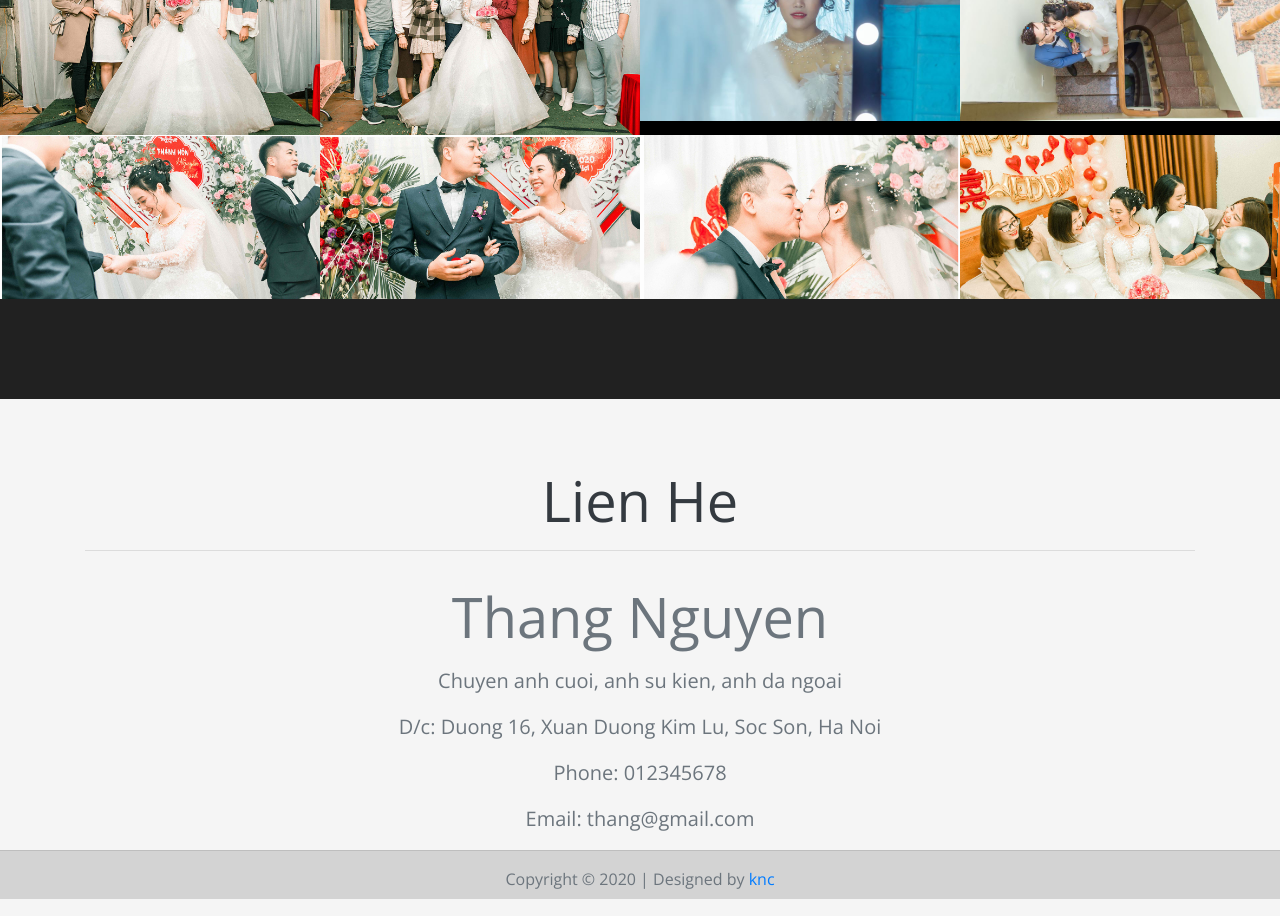
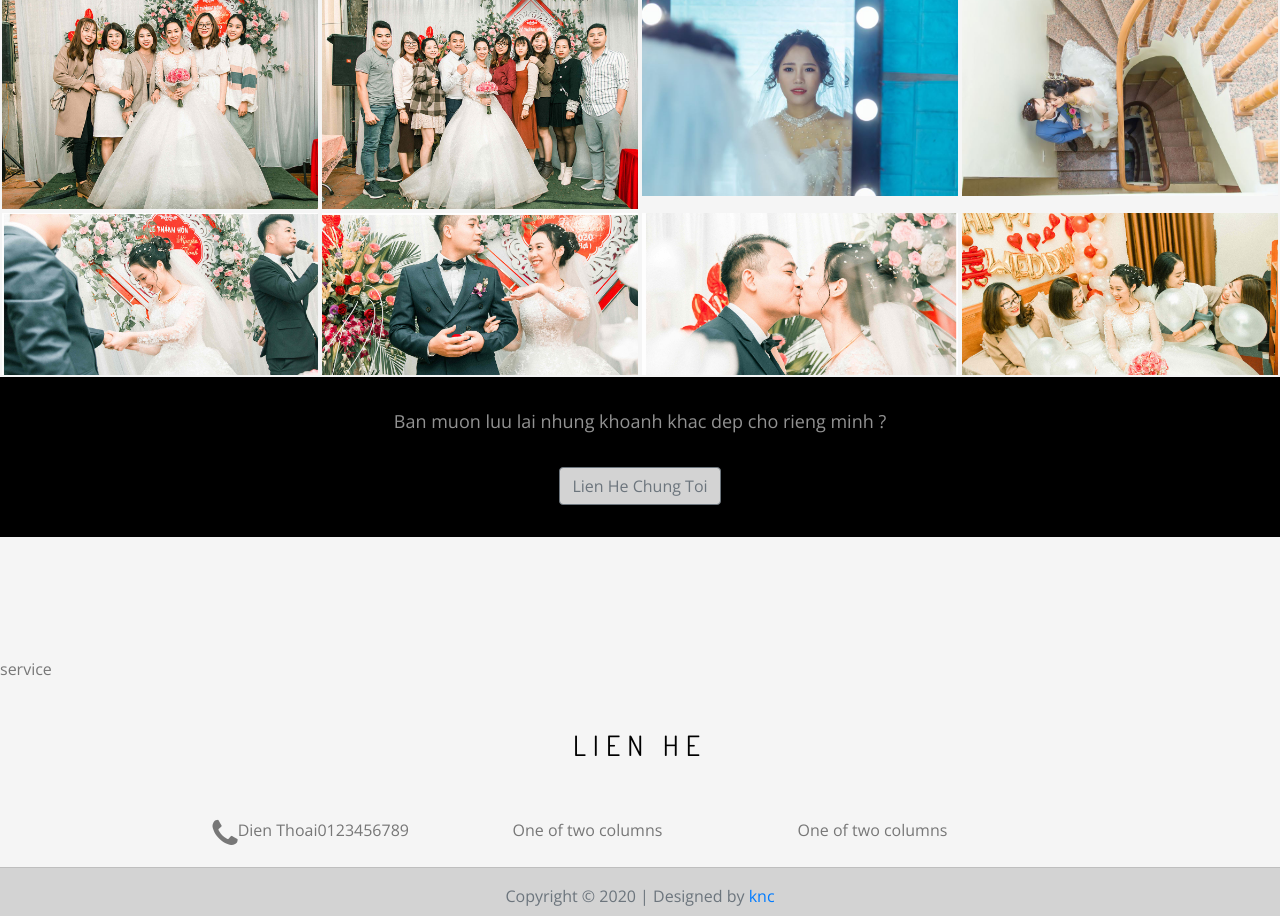
Before and after one commit to khanhnc/thangweb, an Angular app: page / in a window 1280 px wide. Shown: the part 1620-2536 px from the top of the page. Built offline with nearby package versions, Linux system fonts and the light colour scheme; what ngx-page-scroll, ngx-page-scroll-core would draw is missing.

Commit message:
update kontakt

```diff
--- a/src/app/app.component.html
+++ b/src/app/app.component.html
@@ -12,5 +12,6 @@
   </div>
 <app-about id = 'about'></app-about>
 <app-gallery id='gallery'></app-gallery>
+<app-service id ='service'></app-service>
 <app-contact id='contact'></app-contact>
 <!-- <app-service id ='service'></app-service> -->
--- a/src/app/contact/contact.component.css
+++ b/src/app/contact/contact.component.css
@@ -12,3 +12,8 @@ hr {
 .footer {
     background-color: lightgray;
 }
+
+
+h3 {
+    text-align: center;
+}
--- a/src/app/contact/contact.component.html
+++ b/src/app/contact/contact.component.html
@@ -1,4 +1,4 @@
-<div class="container">
+<!-- <div class="container">
     <div class="text-center pt-5">
         <h2 class="display-4 text-dark">Lien He</h2>
         <hr>
@@ -10,7 +10,37 @@
 
     </div>
 
+</div> -->
+
+
+
+
+<div class="container">
+    <div class="pb-5 pt-5">
+        <h3 class="header-typo letter-space text-black">LIEN HE</h3>
+    </div>
+    <div class="row justify-content-center">
+        <div class="col-3">
+            <div class="row">
+                <div class="row-6"><i class="fa fa-phone fa-2x"></i></div>
+                <div class="row-6">
+                    <span>Dien Thoai</span>
+                    <span>0123456789</span>
+                </div>
+            </div>
+        </div>
+        <div class="col-3">
+            One of two columns
+        </div>
+        <div class="col-3">
+            One of two columns
+        </div>
+    </div>
+
 </div>
+
+
+
 
 <!-- Footer content -->
 <div class="pb-2 text-center footer">
--- a/src/app/gallery/gallery.component.css
+++ b/src/app/gallery/gallery.component.css
@@ -1,9 +1,12 @@
 .gallery-container {
-    background-color: #212121;
     max-height: 50%;
     margin-bottom: 20px;
     padding: 100px 0 100px 0;
 }
+.gallery-container {
+    text-align: center;
+}
+
 
 .bg-red {
     background-color: red;
@@ -31,10 +34,6 @@ img {
     overflow: hidden;
 }
 
-.gallery-background {
-    background-color: #424242;
-}
-
 a:hover {
     cursor: pointer;
 }
@@ -46,7 +45,7 @@ a:hover {
 
 h3 {
     text-align: center;
-    color: whitesmoke;
+    color: black;
 }
 
 #rig {
@@ -56,7 +55,7 @@ h3 {
     font-size: 0;
     /* Remember to change it back to normal font size if have captions */
     list-style: none;
-    background-color: #000;
+    background-color: whitesmoke;
 }
 
 #rig li {
@@ -73,8 +72,8 @@ h3 {
 /* The wrapper for each item */
 
 .rig-cell {
-    /*margin:12px;
-    box-shadow:0 0 6px rgba(0,0,0,0.3);*/
+    margin: 2px;
+    /* box-shadow:0 0 6px rgba(0,0,0,0.3);*/
     display: block;
     position: relative;
     overflow: hidden;
@@ -163,3 +162,28 @@ h3 {
         width: 50%;
     }
 }
+
+.contact-link-box {
+    vertical-align: middle;
+    display: flex;
+    justify-content: center;
+    align-items: center;
+    background-color: black;
+    height: 20vh;
+}
+
+.contact-link-box div {
+    text-align: center;
+}
+
+p {
+    font-size: 18px !important;
+}
+
+.contact-button {
+    background-color: lightgray;
+}
+
+.contact-button:hover {
+    background-color: gray;
+}
--- a/src/app/gallery/gallery.component.html
+++ b/src/app/gallery/gallery.component.html
@@ -1,7 +1,9 @@
 <div class="gallery-container">
     <div class="pb-5">
         <h3 class="header-typo letter-space">GOC ANH</h3>
+        <p class="pb-3 pt-3">Nhung buc anh chon loc duoc chung toi ghi lai bang .... </p>
     </div>
+    <div>
         <ul id="rig">
             <li *ngFor="let i of list_imgs">
                 <a class="rig-cell" href="#">
@@ -12,3 +14,10 @@
             </li>
         </ul>
     </div>
+    <div class="contact-link-box">
+        <div>
+            <p class="text-white">Ban muon luu lai nhung khoanh khac dep cho rieng minh ?</p>
+            <button type="button" class="btn btn-outline-secondary contact-button mt-3">Lien He Chung Toi</button>
+        </div>
+    </div>
+</div>
--- a/src/app/service/service.component.html
+++ b/src/app/service/service.component.html
@@ -1,2 +1 @@
-<p>service works!</p>
-<p>service works!</p><p>service works!</p><p>service works!</p><p>service works!</p><p>service works!</p><p>service works!</p><p>service works!</p><p>service works!</p>
+<div class="service-container">service</div>
--- a/src/styles.css
+++ b/src/styles.css
@@ -34,3 +34,12 @@ body {
 .letter-space {
   letter-spacing: .25em;
 }
+
+
+.text-white {
+  color: #929292 !important;
+}
+
+.text-black {
+  color: black;
+}
```
Lines whose indentation alone changed are shown as unchanged.
